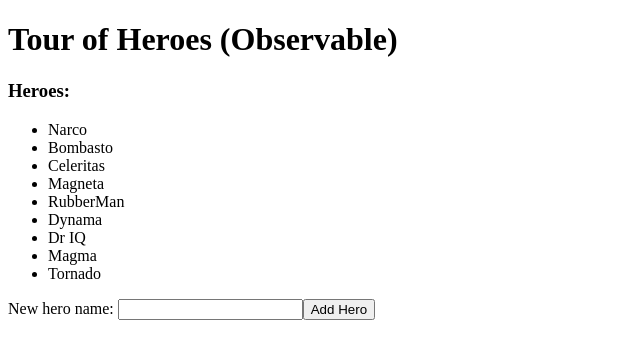
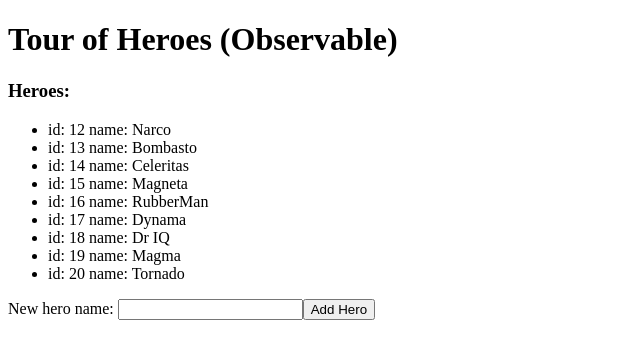
Before and after one commit to Ernie99/just_http, an Angular app: page / in a window 1280 px wide. Shown: the top 358 px of the page, without its empty margins (0-640 px from the left). Built offline with nearby package versions, Linux system fonts and the light colour scheme.

Commit message:
enable way to add heroes

```diff
--- a/src/app/hero-list.component.ts
+++ b/src/app/hero-list.component.ts
@@ -12,7 +12,7 @@ import {Observable} from "rxjs/Rx";
 <h1>Tour of Heroes ({{mode}})</h1>
 <h3>Heroes:</h3>
 <ul>
-  <li *ngFor="let hero of heroes">{{hero.name}}</li>
+  <li *ngFor="let hero of heroes"><label>id: </label> {{hero.id}} <label>name: </label>{{hero.name}}</li>
 </ul>
 
 <label>New hero name: <input #newHeroName /></label>
@@ -27,14 +27,19 @@ export class HeroListComponent implements OnInit {
   heroes: Hero[];
   mode = "Observable";
 
+  countIt = 55;
+
   constructor(private heroService: HeroService) { }
 
   ngOnInit() {
     this.getHeroes();
   }
 
-  addHero(bla): void{
-    console.log(bla);
+  addHero(name: string): void{
+    var hero: Hero = {id: this.countIt , name: name};
+    this.countIt++;
+    if (!name) { return; }
+    this.heroService.getHeroes().subscribe(heroes => this.heroes.push(hero), error => this.errorMessage = <any>error);
   }
 
   private getHeroes(){
--- a/src/app/hero.service.ts
+++ b/src/app/hero.service.ts
@@ -19,4 +19,8 @@ export class HeroService {
     return _observableList.asObservable();
   }
 
+  addHero(): Observable<Hero[]>{
+    return this.getHeroes() // just a call thru;
+  }
+
 }
```
